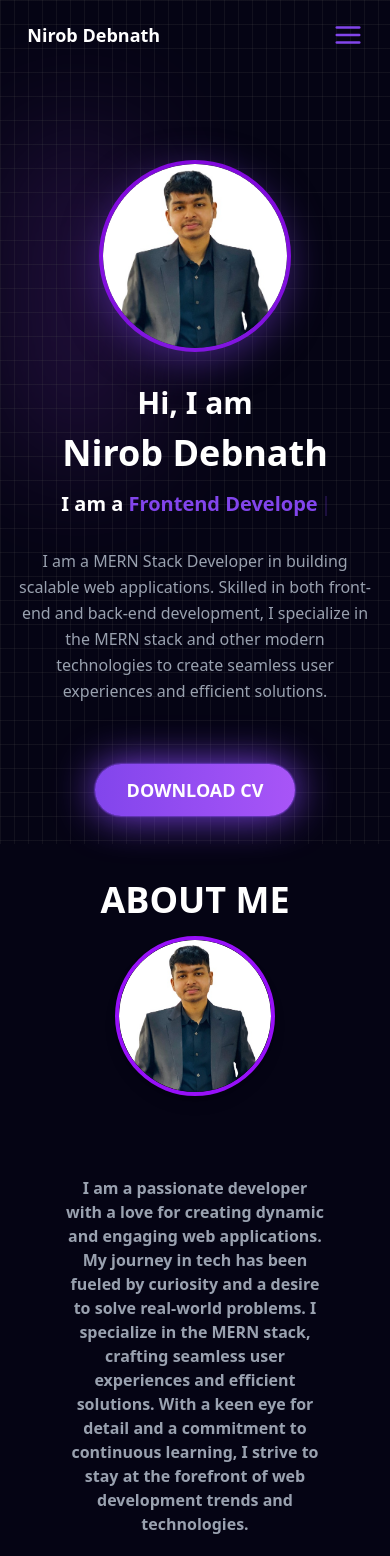
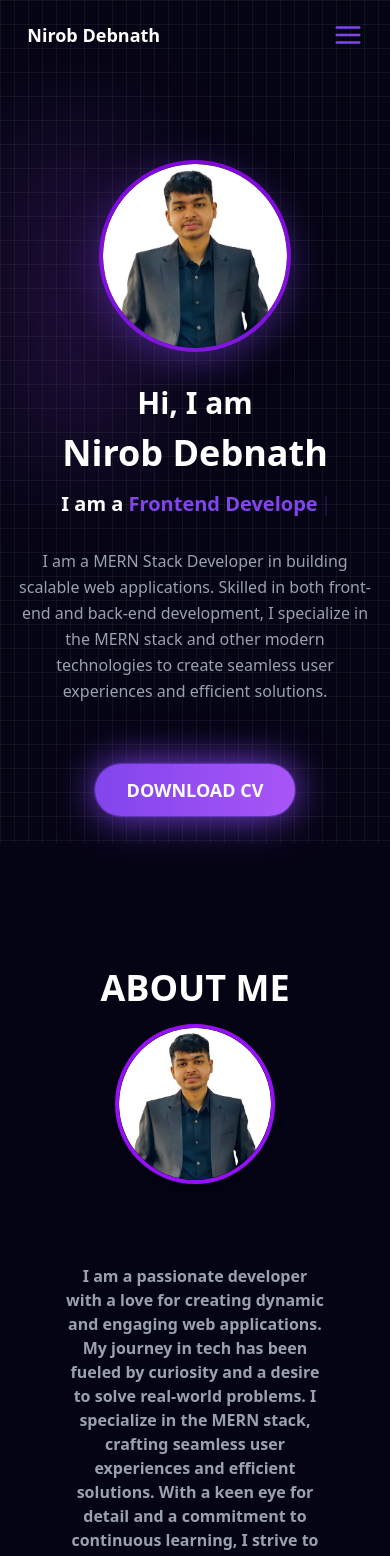
Before and after one commit to Nirob-Debnath/nirobdebnath-portfolio, a React (Vite) app: page / in a window 390 px wide. Shown: the top 1556 px of the page. Built offline with nearby package versions, Linux system fonts and the light colour scheme.

Commit message:
Responsive solved

```diff
--- a/src/Pages/About/About.jsx
+++ b/src/Pages/About/About.jsx
@@ -4,7 +4,7 @@ import profile from '../../assets/profile.png';
 const About = () => {
   return (
     <section id="about">
-      <div className="py-12 px-[12vw] md:px-[7vw] lg:px-[16vw] font-sans bg-skills-gradient clip-path-custom-2">
+      <div className="py-24 mt-10 px-[12vw] md:px-[7vw] lg:px-[16vw] font-sans bg-skills-gradient clip-path-custom-2">
         <h2 className="text-4xl font-bold text-center text-white">ABOUT ME</h2>
            <div className="flex flex-col md:flex-row justify-center items-center gap-8 md:gap-x-16 lg:gap-x-32 m-4 md:m-8">
              <div className="flex-shrink-0 flex justify-center items-center mb-8 md:mb-0">
```
